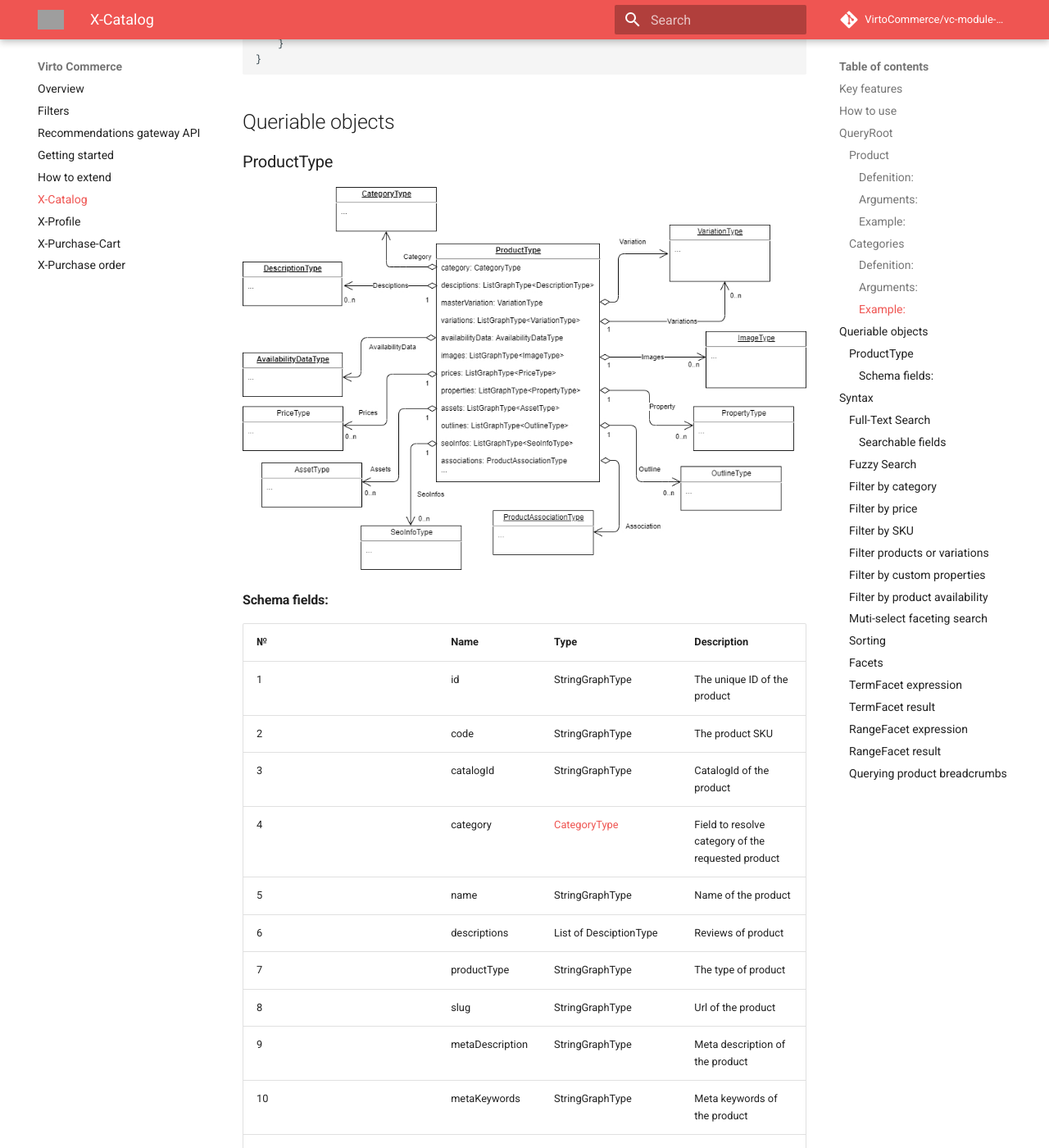
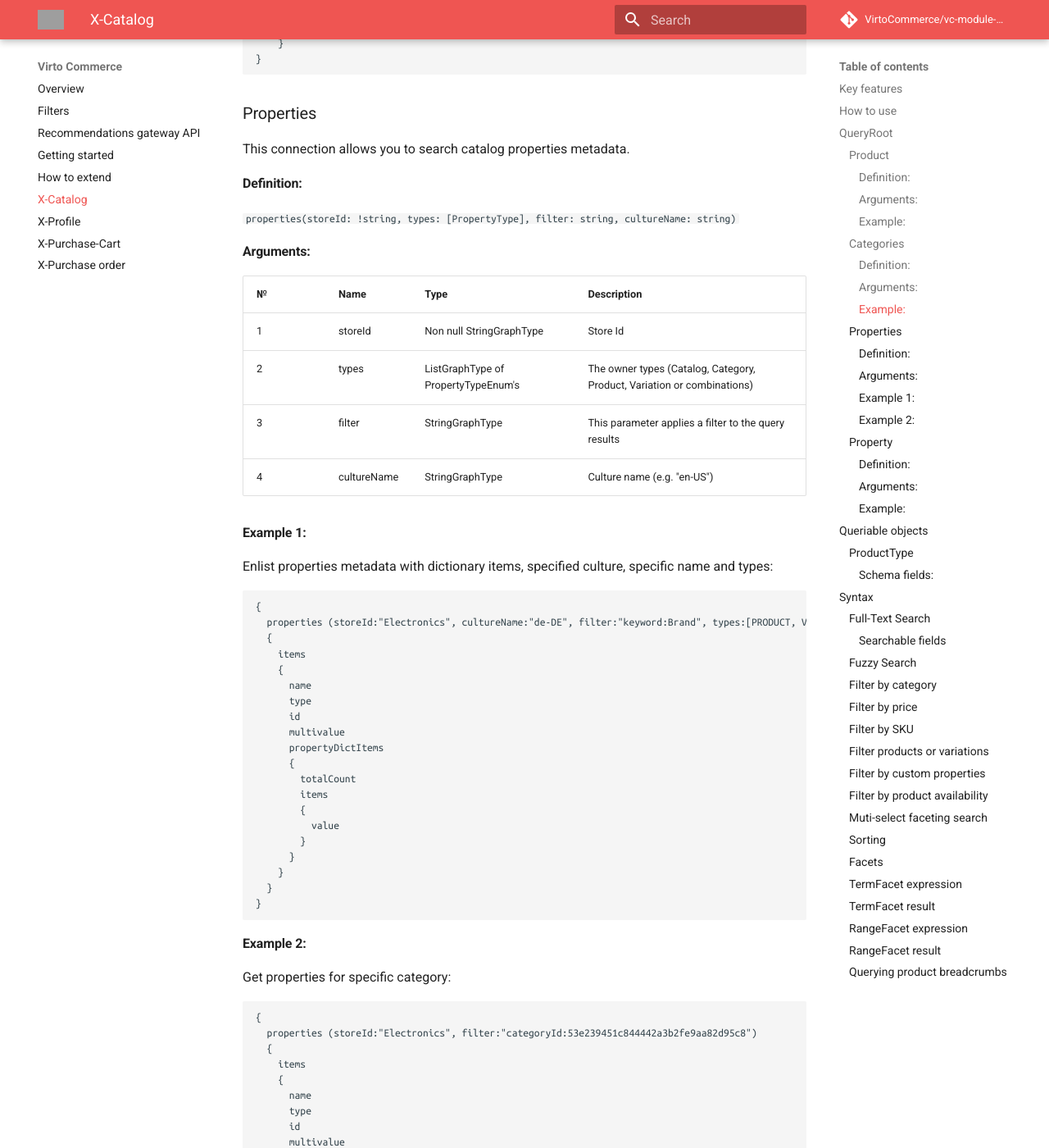
Before and after one commit to VirtoCommerce/vc-module-experience-api, an MkDocs documentation site: the page built from docs/x-catalog-reference.md, in a window 1280 px wide and 1400 px high, scrolled down 5742 px. Shown: the whole window at 82% size. Built offline with MkDocs 1.6.1 and Material for MkDocs 9.7.7, drawn with Linux system fonts in a browser that asks for light colours; comment, search, counter and statistics services are not loaded; some of the changed text lies outside the part shown; grey boxes are pictures that could not be loaded.

Commit message:
PT-2386: Update docs with properties connection description (#182)

````diff
--- a/docs/x-catalog-reference.md
+++ b/docs/x-catalog-reference.md
@@ -19,7 +19,7 @@ Read this [article...](./how-to-use.md)
 ## QueryRoot
 ### Product
 This query allows you to get a product by Id and calculate all the fields based on the parameters sent.
-#### Defenition:
+#### Definition:
 `product(id: !string, storeId: !string, userId: !string, currencyCode: string, cultureName: string)`
 #### Arguments:
 |№|Name        |Type           |Description                |
@@ -46,7 +46,7 @@ This query allows you to get a product by Id and calculate all the fields based
 ```
 ### Products
 This connection allows you to search products.
-#### Defenition:
+#### Definition:
 `products(productIds: string[], storeId: !string, userId: !string, currencyCode: string, cultureName: string, query: string, filter: string, fuzzy: bool, fuzzyLevel: int, facet: string, sort: string)`
 #### Arguments:
 |№ |Name        |Type                     |Description                |
@@ -90,7 +90,7 @@ This connection allows you to search products.
 
 ### Categories
 This connection allows you to search products.
-#### Defenition:
+#### Definition:
 `categories(categoryIds: string[], storeId: !string, userId: !string, currencyCode: string, cultureName: string, query: string, filter: string, fuzzy: bool, fuzzyLevel: int, facet: string, sort: string)`
 #### Arguments:
 |№ |Name        |Type                     |Description                |
@@ -130,6 +130,92 @@ This connection allows you to search products.
             startCursor
         }
     }
+}
+```
+### Properties
+This connection allows you to search catalog properties metadata.
+#### Definition:
+`properties(storeId: !string, types: [PropertyType], filter: string, cultureName: string)`
+#### Arguments:
+|№ |Name        |Type                     |Description                |
+|--|------------|-------------------------|---------------------------|
+| 1|storeId      |Non null StringGraphType |Store Id            |
+| 2|types      |ListGraphType of PropertyTypeEnum's |The owner types (Catalog, Category, Product, Variation or combinations)            |
+| 3|filter      |StringGraphType |This parameter applies a filter to the query results           |
+| 4|cultureName      |StringGraphType |Culture name (e.g. "en-US")            |
+
+#### Example 1:
+Enlist properties metadata with dictionary items, specified culture, specific name and types:
+```
+{
+  properties (storeId:"Electronics", cultureName:"de-DE", filter:"keyword:Brand", types:[PRODUCT, VARIATION])
+  {
+    items
+    {
+      name
+      type
+      id
+      multivalue
+      propertyDictItems
+      {
+        totalCount
+        items
+        {
+          value
+        }
+      }
+    }
+  }
+}
+```
+#### Example 2:
+Get properties for specific category:
+```
+{
+  properties (storeId:"Electronics", filter:"categoryId:53e239451c844442a3b2fe9aa82d95c8")
+  {
+    items
+    {
+      name
+      type
+      id
+      multivalue
+      propertyDictItems
+      {
+        totalCount
+        items
+        {
+          value
+        }
+      }
+    }
+  }
+}
+```
+### Property
+This connection allows you to get metadata for specific catalog property.
+#### Definition:
+`property(id: !string, cultureName: string)`
+#### Arguments:
+|№ |Name        |Type                     |Description                |
+|--|------------|-------------------------|---------------------------|
+| 1|id      |Non null StringGraphType |Property id            |
+| 4|cultureName      |StringGraphType |Culture name (e.g. "en-US")            |
+
+#### Example:
+Get one property with dictionary items for specific culture:
+```
+{
+  property (id:"43d14478-d142-4a65-956f-0a308d0c4ee8", cultureName:"de-DE")
+  {
+    propertyDictItems
+    {
+      items
+      {
+        value
+      }
+    }
+  }
 }
 ```
 
@@ -178,6 +264,7 @@ This connection allows you to search products.
 |7|images    |List of ImageType      |Category images|
 |8|outlines  |List of OutlineType    |Category outlines|
 |9|seoInfos  |List of SeoInfoType    |SEO information of the category|
+|9|properties  |List of PropertyType    |Properties of the category|
 
 ## Syntax
 ### Full-Text Search
````
Also changed, not shown: docs/media/CategoryType.jpeg.
